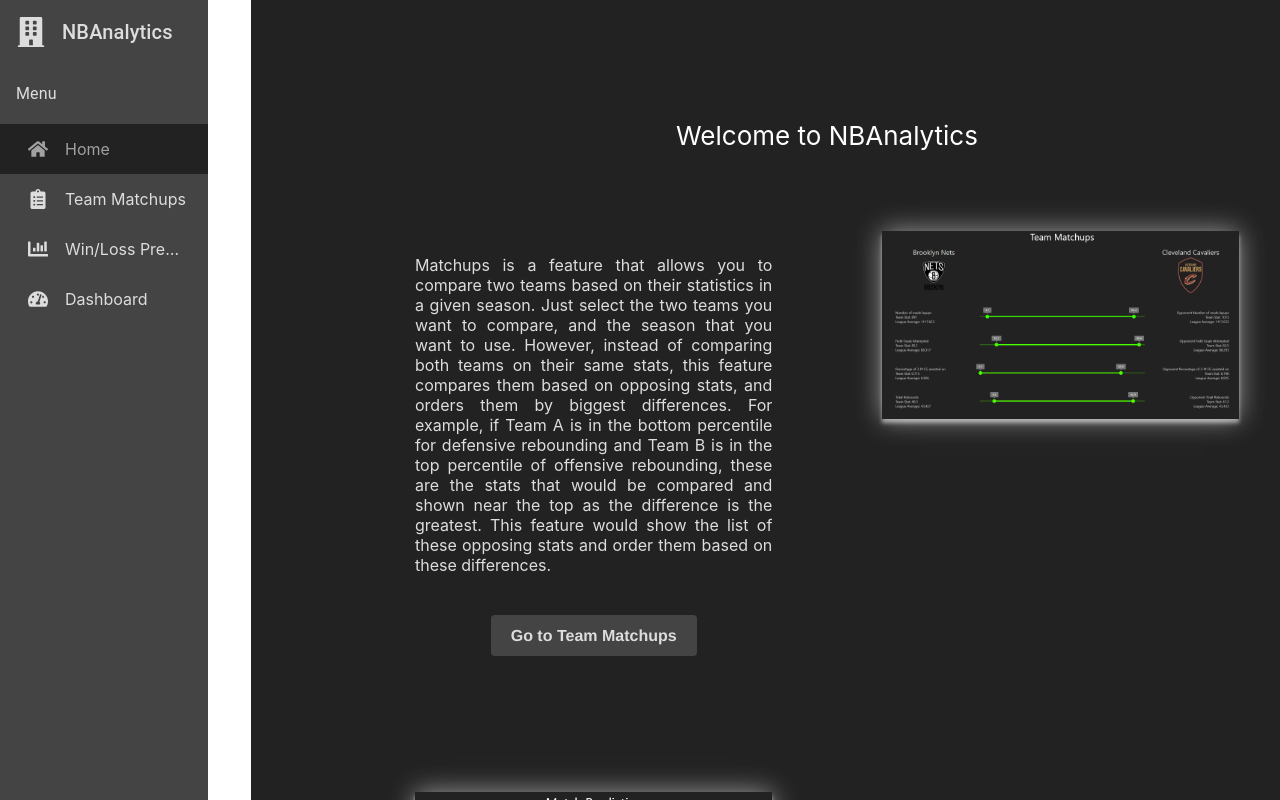
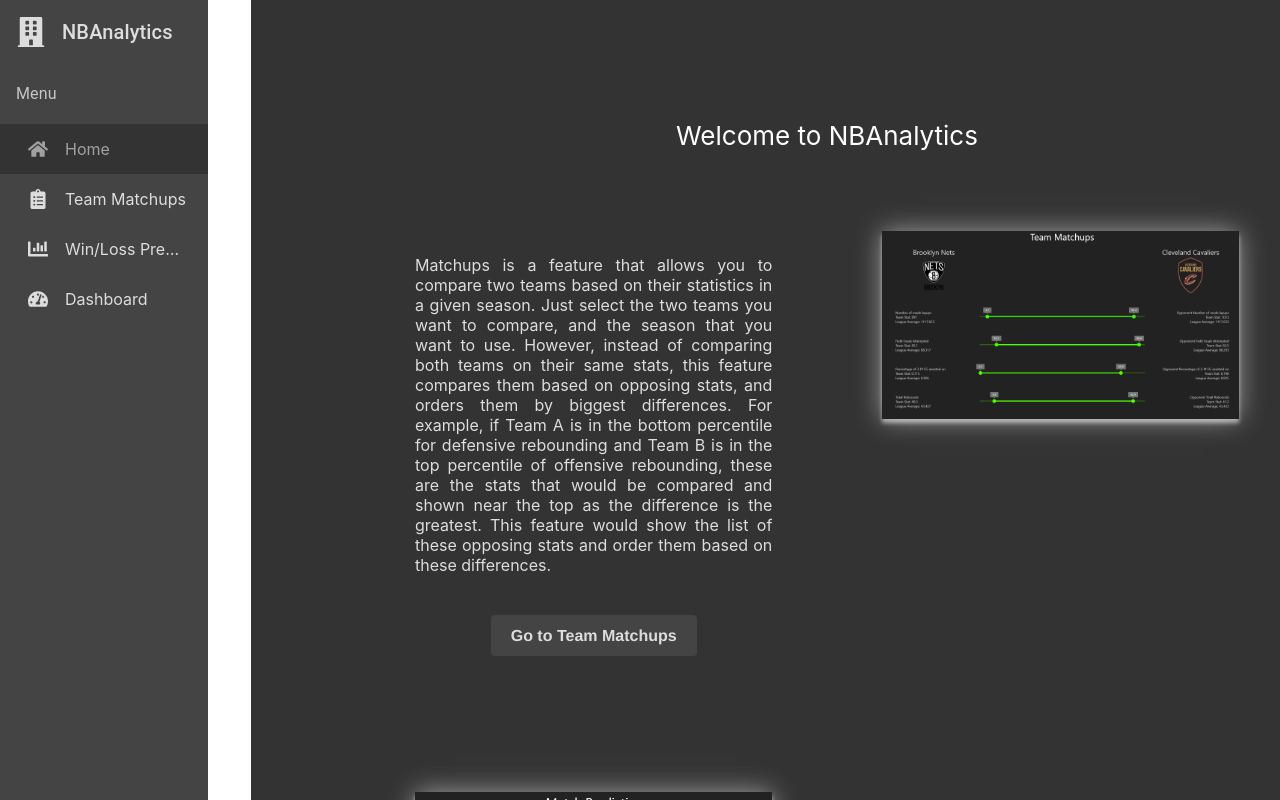
Before and after one commit to parathan/NBAMatchups, a React (Create React App) app in the folder WebApp/webapp/: page / in a window 1280 px wide. Shown: the top 800 px of the page. Built offline with nearby package versions, Linux system fonts and the light colour scheme.

Commit message:
changed menu subtitle color

```diff
--- a/WebApp/webapp/src/App.css
+++ b/WebApp/webapp/src/App.css
@@ -53,5 +53,6 @@
   --tertiary-colour: #333333;
   --selectedFont-colour : #a1a1a1;
   --font-colour: #dddddd;
-  --background-color: #333333;
+  --background-colour: #333333;
+  --menuFont-colour:  #c5c5c5;
 }
--- a/WebApp/webapp/src/components/NavBar/index.module.css
+++ b/WebApp/webapp/src/components/NavBar/index.module.css
@@ -16,7 +16,7 @@
 
   .menuSubtitle {
     padding: 1rem;
-    color: var(--font-colour);
+    color: var(--menuFont-colour);
   }
 
   .activeMenuItem {
```
